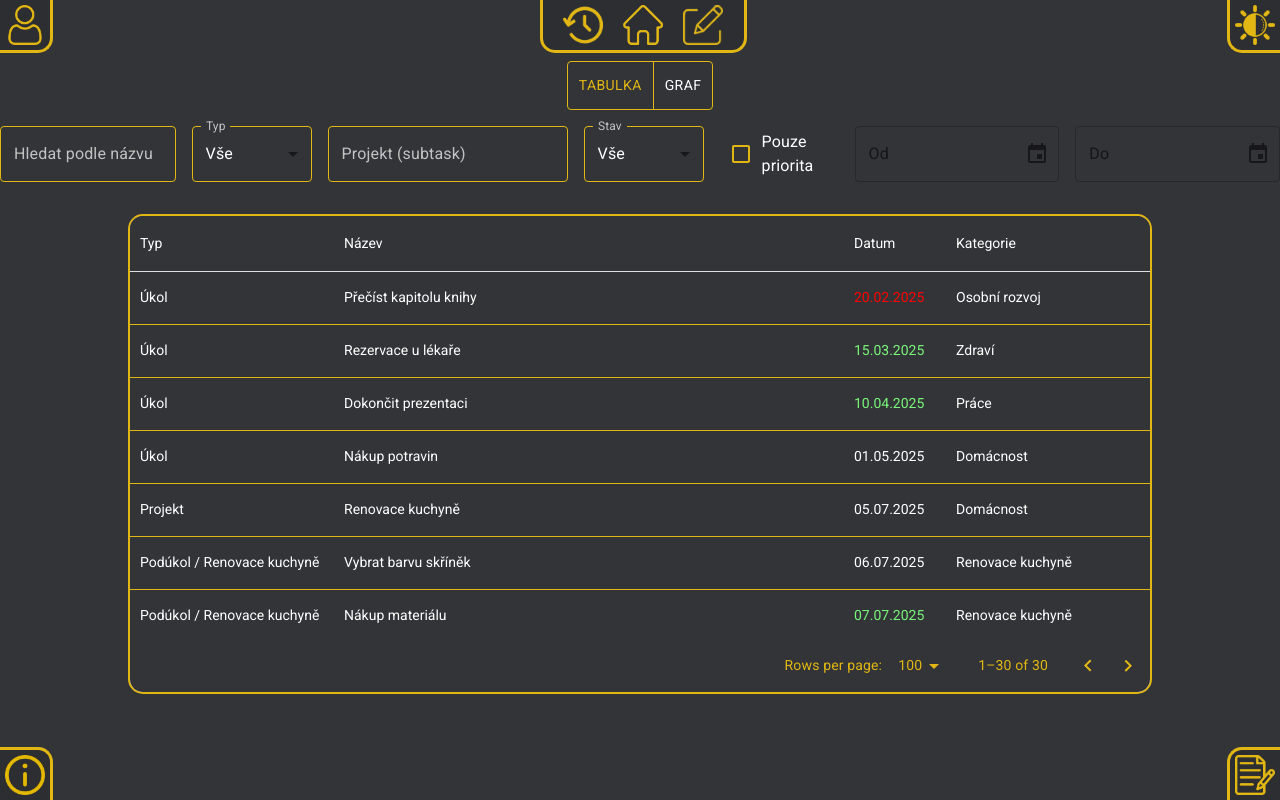
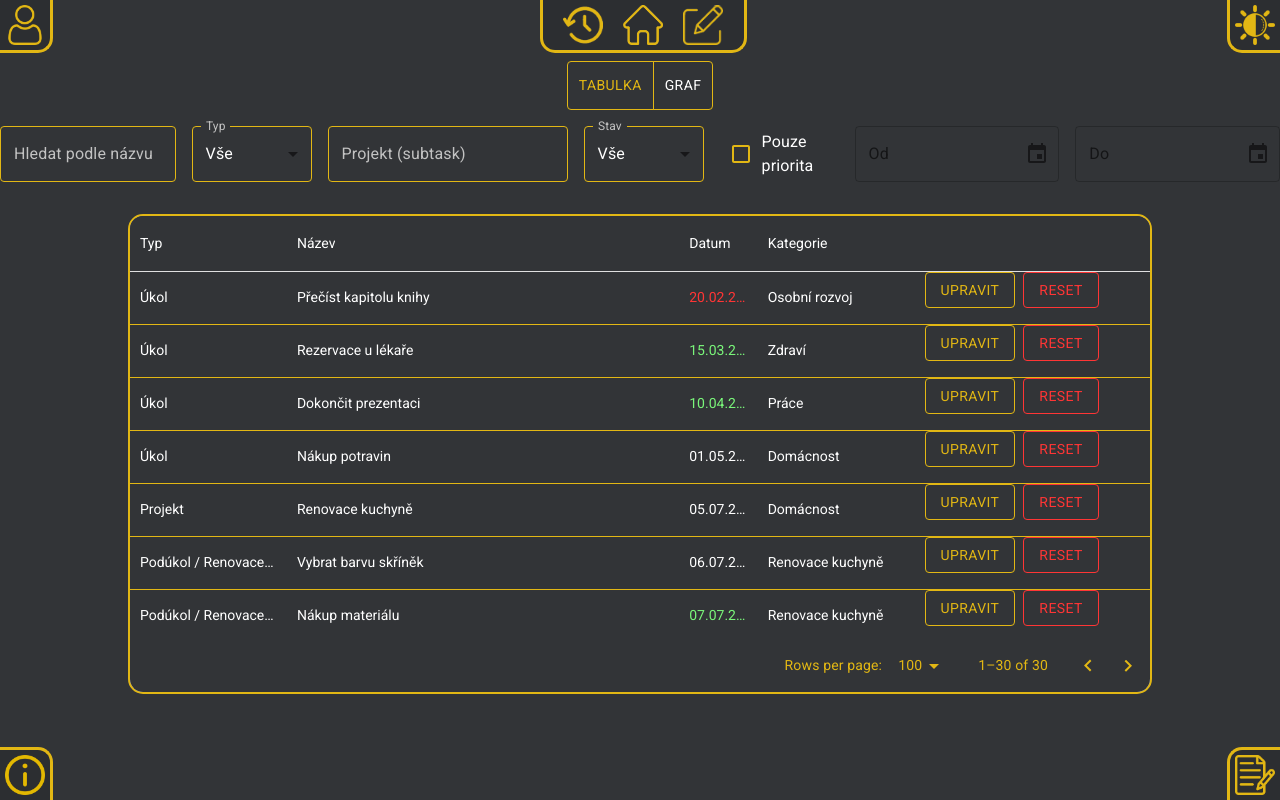
Before and after one commit to OndrejVselko/to-do-list, a React (Vite) app in the folder app/: page /stats in a window 1280 px wide. Built offline with nearby package versions, Linux system fonts and the light colour scheme.

Commit message:
First exam, everything works, missing style of buttons and some datepickers

```diff
--- a/app/src/App.jsx
+++ b/app/src/App.jsx
@@ -13,6 +13,7 @@ import InfoButton from "./components/global/InfoButton.jsx";
 
 function App() {
     const [data, setData] = useState(null);
+    const [edited, setEdited] = useState(null);
 
     useEffect(() => {
         document.body.setAttribute("theme", "dark");
@@ -36,9 +37,9 @@ function App() {
             <NewTaskButton data={data} setData={setData}/>
             <div className="container">
                 <Routes>
-                    <Route path="/" element={<Home data={data} setData={setData} />} />
-                    <Route path="/edit" element={<Edit data={data} setData={setData} />} />
-                    <Route path="/stats" element={<Stats data={data} />} />
+                    <Route path="/" element={<Home data={data} setData={setData} setEdited={setEdited} />} />
+                    <Route path="/edit" element={<Edit data={data} setData={setData} edited={edited} setEdited={setEdited} />} />
+                    <Route path="/stats" element={<Stats data={data} setEdited={setEdited} setData={setData} />} />
                 </Routes>
             </div>
         </>
--- a/app/src/components/edit/Edit.jsx
+++ b/app/src/components/edit/Edit.jsx
@@ -1,16 +1,30 @@
-import React, { useState } from 'react';
+import React, { useState, useEffect } from 'react';
 import { Box, Button } from '@mui/material';
 import RemoveTask from './RemoveTask.jsx';
 import Switching from './Switching.jsx';
 import TaskForm from './TaskForm.jsx';
 
-export default function Edit({ data, setData }) {
+export default function Edit({ data, setData, edited, setEdited }) {
     const [selectedItem, setSelectedItem] = useState(null);
     const [mode, setMode] = useState('create');
     const [selectedProject, setSelectedProject] = useState(null);
     const [showData, setShowData] = useState(false);
 
-        const handleForm = (formData) => {
+    // Pokud přijde nový "edited" objekt, nastavíme ho do selectedItem a změníme režim na 'edit'
+    useEffect(() => {
+        if (edited) {
+            setSelectedItem(edited);
+            setMode('edit');
+            // Pokud je subtask, vybereme i projekt
+            if (edited.type === 'subtask') {
+                const project = data.find(item => item.id === edited.project_id) || null;
+                setSelectedProject(project);
+            }
+            setEdited(null);
+        }
+    }, [edited, data]);
+
+    const handleForm = (formData) => {
         if (mode === 'create') {
             const maxId = data.reduce((max, item) => (item.id > max ? item.id : max), 0);
             let projectId = null;
@@ -102,9 +116,9 @@ export default function Edit({ data, setData }) {
                         boxSizing: 'border-box'
                     }}
                 >
-          <pre style={{ color: 'var(--text_color)' }}>
-            {JSON.stringify(data, null, 2)}
-          </pre>
+                    <pre style={{ color: 'var(--text_color)' }}>
+                        {JSON.stringify(data, null, 2)}
+                    </pre>
                 </Box>
             )}
         </>
--- a/app/src/components/home/Home.jsx
+++ b/app/src/components/home/Home.jsx
@@ -3,13 +3,13 @@ import TaskDetail from "./TaskDetail.jsx";
 import ProjectList from "./ProjectList.jsx";
 import { SelectionProvider } from '../global/SelectionContext.jsx';
 
-export default function Home({ data, setData }) {
+export default function Home({ data, setData, setEdited }) {
     return (
         <SelectionProvider>
             <div id="home_body">
                 <TaskList data={data} />
 
-                <TaskDetail data={data} setData={setData}/>
+                <TaskDetail data={data} setData={setData} setEdited={setEdited}/>
 
                 <ProjectList data={data} />
             </div>
--- a/app/src/components/home/TaskDetail.jsx
+++ b/app/src/components/home/TaskDetail.jsx
@@ -1,9 +1,11 @@
+import React from 'react';
+import { useNavigate } from 'react-router-dom';
 import { useSelection } from '../global/SelectionContext.jsx';
-import React from 'react';
 import { Button } from '@mui/material';
 
-export default function TaskDetail({ data, setData }) {
+export default function TaskDetail({ data, setData, setEdited }) {
     const { selectedItem, setSelectedItem } = useSelection();
+    const navigate = useNavigate();
 
     const formatDate = (dateString) => {
         const date = new Date(dateString);
@@ -16,27 +18,42 @@ export default function TaskDetail({ data, setData }) {
     const handleCompletition = () => {
         if (!selectedItem) return;
 
-        setData(prev => {
-            let newData = prev.map(item =>
-                item.id === selectedItem.id ? { ...item, state: 1 } : item
-            );
-            if (selectedItem.type === 'subtask' && selectedItem.project_id != null) {
-                const projectId = selectedItem.project_id;
-                const subtasks = newData.filter(item =>
-                    item.type === 'subtask' && item.project_id === projectId
-                );
-                const allDone = subtasks.length > 0 && subtasks.every(st => st.state === 1);
-                if (allDone) {
-                    newData = newData.map(item =>
-                        item.id === projectId ? { ...item, state: 1 } : item
+        setData(prev =>
+            prev.map(item =>
+                item.id === selectedItem.id
+                    ? { ...item, state: 1 }
+                    : item
+            ).map(item => {
+                // pokud je subtask a všechny subtasks hotové, označ projekt také hotovým
+                if (
+                    selectedItem.type === 'subtask' &&
+                    selectedItem.project_id != null
+                ) {
+                    const projectId = selectedItem.project_id;
+                    const subtasks = prev.filter(
+                        st => st.type === 'subtask' && st.project_id === projectId
                     );
+                    const allDone = subtasks.length > 0 && subtasks.every(st => st.state === 1);
+                    return item.id === projectId && allDone
+                        ? { ...item, state: 1 }
+                        : item;
                 }
-            }
-
-            return newData;
-        });
+                return item;
+            })
+        );
 
         setSelectedItem(null);
+    };
+
+    const handleEditation = () => {
+        if (!selectedItem) return;
+
+        // 1) uložím vybraný item do App.js
+        setEdited(selectedItem);
+        // 2) vymažu výběr
+        setSelectedItem(null);
+        // 3) přejdu na edit page
+        navigate('/edit');
     };
 
     if (!selectedItem) {
@@ -49,11 +66,11 @@ export default function TaskDetail({ data, setData }) {
         );
     }
 
-    const renderDetail = () => (
+    return (
         <div className="bubble">
             <div id="task_detail" className="list">
                 <h2>
-                    {Boolean(selectedItem.priority) && (
+                    {selectedItem.priority && (
                         <img
                             src="src/icons/alert.png"
                             alt="important_icon"
@@ -77,12 +94,14 @@ export default function TaskDetail({ data, setData }) {
                         )
                     )}
                 </h2>
+
                 <h3>Do {formatDate(selectedItem.date)}</h3>
                 <h3>
                     {selectedItem.type === 'subtask' ? 'Projekt: ' : 'Štítek: '}
                     {selectedItem.category || 'Bez štítku'}
                 </h3>
                 <p>{selectedItem.comment}</p>
+
                 <Button
                     onClick={handleCompletition}
                     variant="outlined"
@@ -94,9 +113,19 @@ export default function TaskDetail({ data, setData }) {
                 >
                     Splnit úkol
                 </Button>
+
+                <Button
+                    onClick={handleEditation}
+                    variant="outlined"
+                    sx={{
+                        borderColor: 'var(--yellow)',
+                        color: 'var(--yellow)',
+                        '&:hover': { borderColor: 'var(--yellow)' },
+                    }}
+                >
+                    Upravit
+                </Button>
             </div>
         </div>
     );
-
-    return renderDetail();
 }
--- a/app/src/components/stats/Stats.jsx
+++ b/app/src/components/stats/Stats.jsx
@@ -1,6 +1,6 @@
 import React from 'react';
 import ViewSwitcher from './ViewSwitcher.jsx';
 
-export default function Stats({ data }) {
-    return <ViewSwitcher data={data} />;
+export default function Stats({ data, setEdited, setData }) {
+    return <ViewSwitcher data={data} setEdited={setEdited} setData={setData}/>;
 }
--- a/app/src/components/stats/TaskTable.jsx
+++ b/app/src/components/stats/TaskTable.jsx
@@ -1,8 +1,11 @@
 import React from 'react';
 import { DataGrid } from '@mui/x-data-grid';
-import { Box } from '@mui/material';
+import { Box, Button } from '@mui/material';
+import { useNavigate } from 'react-router-dom';
 
-export default function TasksGrid({ data }) {
+export default function TasksGrid({ data, setEdited, setData }) {
+    const navigate = useNavigate();
+
     const formatDate = (iso) => {
         const d = new Date(iso);
         const dd = String(d.getDate()).padStart(2, '0');
@@ -11,8 +14,31 @@ export default function TasksGrid({ data }) {
         return `${dd}.${mm}.${yyyy}`;
     };
 
+    const handleEditation = (taskData) => {
+        if (!taskData) return;
+
+        // Find the original task object from data array
+        const originalTask = data.find(item => item.id === taskData.id);
+
+        if (originalTask) {
+            // 1) Save selected item to App.js
+            setEdited(originalTask);
+            // 2) Navigate to edit page
+            navigate('/edit');
+        }
+    };
+
+    const handleStateChange = (taskId) => {
+        setData(prevData =>
+            prevData.map(item =>
+                item.id === taskId
+                    ? { ...item, state: 0 }
+                    : item
+            )
+        );
+    };
+
     const now = new Date();
-
 
     const projectsMap = data
         .filter((item) => item.type === 'project')
@@ -21,12 +47,13 @@ export default function TasksGrid({ data }) {
             return acc;
         }, {});
 
-
     const columns = [
-        { field: 'typeLabel', headerName: 'Typ', flex: 0.2 },       // 20%
-        { field: 'name',      headerName: 'Název', flex: 0.5, minWidth: 200 }, // 50%
+        { field: 'typeLabel', headerName: 'Typ', flex: 0.2 },
+        { field: 'name', headerName: 'Název', flex: 0.5, minWidth: 200 },
         {
-            field: 'date',     headerName: 'Datum', flex: 0.1,    // 10%
+            field: 'date',
+            headerName: 'Datum',
+            flex: 0.1,
             cellClassName: (params) => {
                 const dateObj = new Date(params.row.rawDate);
                 const isOverdue = params.row.state === 0 && dateObj < now;
@@ -35,7 +62,40 @@ export default function TasksGrid({ data }) {
                 return 'state-0-cell';
             },
         },
-        { field: 'category',   headerName: 'Kategorie', flex: 0.2 }  // 20%
+        { field: 'category', headerName: 'Kategorie', flex: 0.2 },
+        {
+            field: 'actions',
+            headerName: '',
+            sortable: false,
+            filterable: false,
+            renderCell: (params) => (
+                <Box sx={{ display: 'flex', gap: 1 }}>
+                    <Button
+                        onClick={() => handleEditation(params.row)}
+                        variant="outlined"
+                        sx={{
+                            borderColor: 'var(--yellow)',
+                            color: 'var(--yellow)',
+                            '&:hover': { borderColor: 'var(--yellow)' },
+                        }}
+                    >
+                        Upravit
+                    </Button>
+                    <Button
+                        onClick={() => handleStateChange(params.row.id)}
+                        variant="outlined"
+                        sx={{
+                            borderColor: 'var(--text_red)',
+                            color: 'var(--text_red)',
+                            '&:hover': { borderColor: 'var(--text_red)' },
+                        }}
+                    >
+                        Reset
+                    </Button>
+                </Box>
+            ),
+            flex: 0.3,
+        }
     ];
 
     const rows = data
--- a/app/src/components/stats/ViewSwitcher.jsx
+++ b/app/src/components/stats/ViewSwitcher.jsx
@@ -6,7 +6,7 @@ import FilterControls from './FilterControls.jsx';
 import TasksBarChart from './TasksBarChart.jsx';
 import TasksTable from './TaskTable.jsx';
 
-export default function ViewSwitcher({ data }) {
+export default function ViewSwitcher({ data, setEdited, setData }) {
     const [searchName, setSearchName] = useState('');
     const [filterType, setFilterType] = useState('all');
     const [filterState, setFilterState] = useState('all');
@@ -103,7 +103,7 @@ export default function ViewSwitcher({ data }) {
                         />
                     </LocalizationProvider>
                     <Box sx={{ mt: 2 }}>
-                        <TasksTable data={filteredData} />
+                        <TasksTable data={filteredData} setEdited={setEdited} setData={setData}/>
                     </Box>
                 </Box>
             )}
--- a/app/src/index.css
+++ b/app/src/index.css
@@ -5,7 +5,7 @@
   --text_color: #FFFFFF;
   --text_label: #c2c2c2;
   --text_green: #7af67a;
-  --text_red: #FF0000;
+  --text_red: #ff3535;
 }
 
 [theme='light']{
@@ -25,7 +25,7 @@
   --text_color: #FFFFFF;
   --text_label: #c2c2c2;
   --text_green: #7af67a;
-  --text_red: #FF0000;
+  --text_red: #ff3535;
   --yellow: #E2B714;
 }
 
```
Also changed, not shown: app/src/components/stats/FilterControls.jsx (indentation only).
